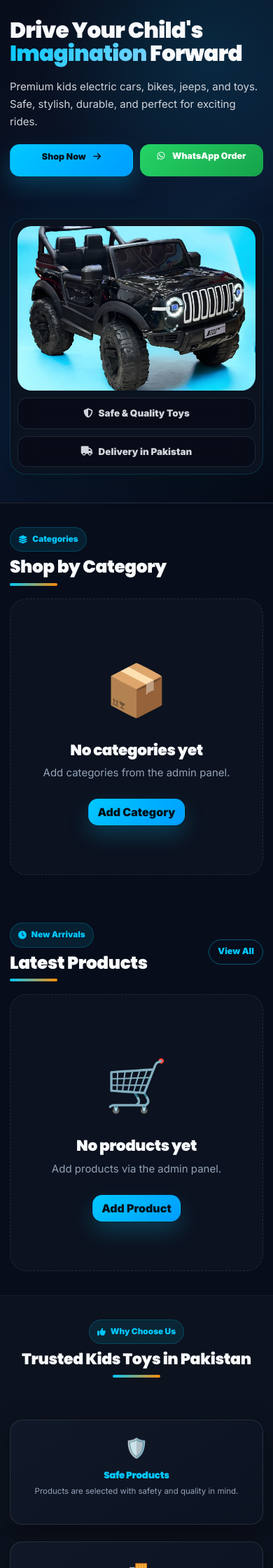
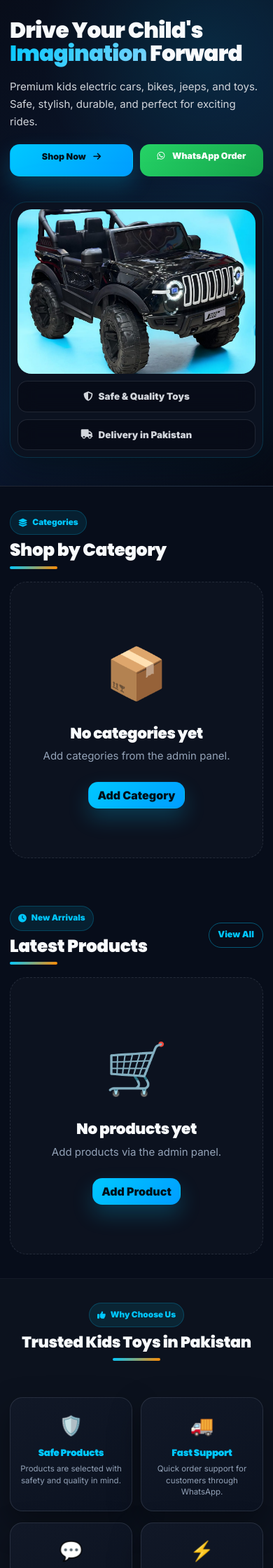
Before and after one commit to mshoaib2006/django-electric-kids-store, a Django app: page / in a window 390 px wide. Shown: the part 240-2480 px from the top of the page at 70% size. Run offline with Django 5.2, Linux system fonts and the light colour scheme; data that the repository does not hold is empty.

Commit message:
Update home.html

```diff
--- a/templates/store/home.html
+++ b/templates/store/home.html
@@ -4,10 +4,11 @@
 {% block title %}{{ STORE_NAME }} — Premium Kids Electric Vehicles{% endblock %}
 
 {% block content %}
+
 <section class="home-hero-section">
   <div class="container">
-    <div class="row align-items-center g-5">
-      <div class="col-lg-6">
+    <div class="row align-items-center g-4 g-lg-5">
+      <div class="col-12 col-lg-6">
         <div class="hero-pill">
           <i class="fas fa-bolt"></i>
           Pakistan's Premium Kids Toy Store
@@ -22,14 +23,14 @@
         </p>
 
         <div class="hero-actions">
-          <a href="{% url 'product_list' %}" class="btn btn-primary btn-lg">
+          <a href="{% url 'product_list' %}" class="btn btn-primary">
             Shop Now <i class="fas fa-arrow-right ms-2"></i>
           </a>
 
           <a
             href="https://wa.me/{{ WHATSAPP_NUMBER }}?text=Hi%20Raffay%20Kids%20Corner,%20I%20want%20to%20order%20a%20kids%20toy."
             target="_blank"
-            class="btn btn-whatsapp btn-lg"
+            class="btn btn-whatsapp"
           >
             <i class="fab fa-whatsapp me-2"></i>
             WhatsApp Order
@@ -37,7 +38,7 @@
         </div>
       </div>
 
-      <div class="col-lg-6">
+      <div class="col-12 col-lg-6">
         <div class="hero-visual-card">
           <div class="hero-vehicle">
             <img src="{% static 'images/jeep.jpeg' %}" alt="Kids Electric Jeep" class="hero-main-img">
@@ -69,12 +70,11 @@
       </div>
     </div>
 
-    <div class="row g-4">
+    <div class="row g-3 g-lg-4">
       {% for cat in categories %}
-      <div class="col-md-6 col-lg-4">
-        <a href="{% url 'category_products' cat.slug %}" class="rkc-home-cat-card text-decoration-none">
+      <div class="col-6 col-md-6 col-lg-4">
+        <a href="{% url 'category_products' cat.slug %}" class="rkc-home-cat-card">
           <div class="rkc-home-cat-media">
-
             {% if cat.image %}
               <img src="{{ cat.image.url }}" alt="{{ cat.name }}" class="rkc-home-cat-img">
             {% else %}
@@ -102,7 +102,6 @@
                 </span>
               </div>
             </div>
-
           </div>
         </a>
       </div>
@@ -136,9 +135,9 @@
       </a>
     </div>
 
-    <div class="row g-4">
+    <div class="row g-3 g-lg-4">
       {% for product in featured_products %}
-      <div class="col-sm-6 col-lg-4">
+      <div class="col-6 col-md-6 col-lg-4">
         {% include 'store/partials/product_card.html' %}
       </div>
       {% endfor %}
@@ -162,9 +161,9 @@
       </a>
     </div>
 
-    <div class="row g-4">
+    <div class="row g-3 g-lg-4">
       {% for product in latest_products %}
-      <div class="col-sm-6 col-lg-3">
+      <div class="col-6 col-md-6 col-lg-3">
         {% include 'store/partials/product_card.html' %}
       </div>
       {% empty %}
@@ -191,8 +190,8 @@
       Trusted Kids Toys in Pakistan
     </h2>
 
-    <div class="row g-4 mt-2">
-      <div class="col-sm-6 col-lg-3">
+    <div class="row g-3 g-lg-4 mt-2">
+      <div class="col-6 col-lg-3">
         <div class="feature-card">
           <div class="feature-icon">🛡️</div>
           <h6>Safe Products</h6>
@@ -200,7 +199,7 @@
         </div>
       </div>
 
-      <div class="col-sm-6 col-lg-3">
+      <div class="col-6 col-lg-3">
         <div class="feature-card">
           <div class="feature-icon">🚚</div>
           <h6>Fast Support</h6>
@@ -208,7 +207,7 @@
         </div>
       </div>
 
-      <div class="col-sm-6 col-lg-3">
+      <div class="col-6 col-lg-3">
         <div class="feature-card">
           <div class="feature-icon">💬</div>
           <h6>WhatsApp Orders</h6>
@@ -216,7 +215,7 @@
         </div>
       </div>
 
-      <div class="col-sm-6 col-lg-3">
+      <div class="col-6 col-lg-3">
         <div class="feature-card">
           <div class="feature-icon">⚡</div>
           <h6>Premium Toys</h6>
@@ -226,4 +225,5 @@
     </div>
   </div>
 </section>
+
 {% endblock %}
```
